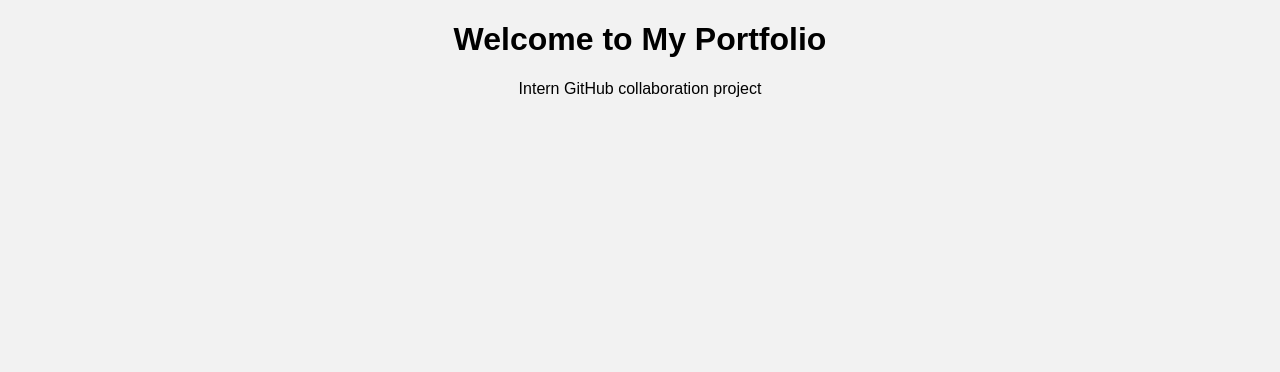
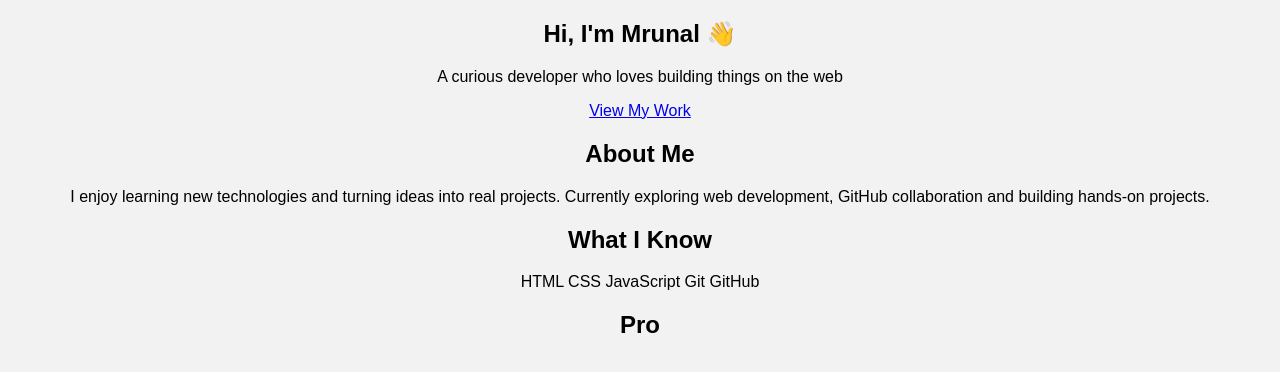
Before and after one commit to MrunalD20/MyFirstGitProject, a plain HTML site: page index.html in a window 1280 px wide. Drawn offline with Linux system fonts and the light colour scheme.

Commit message:
Create creative developer portfolio layout
Updated the portfolio HTML structure and added sections for hero, about, skills, and projects.

```diff
--- a/index.html
+++ b/index.html
@@ -1,13 +1,41 @@
 <!DOCTYPE html>
-<html>
+<html lang="en">
 <head>
-  <title>My Portfolio</title>
+  <meta charset="UTF-8">
+  <title>Mrunal | Portfolio</title>
   <link rel="stylesheet" href="style.css">
 </head>
 <body>
-  <h1>Welcome to My Portfolio</h1>
-  <p>Intern GitHub collaboration project</p>
 
-  <script src="script.js"></script>
-</body>
-</html>
+<!-- HERO -->
+<section class="hero">
+  <h1>Hi, I'm Mrunal 👋</h1>
+  <p>A curious developer who loves building things on the web</p>
+  <a href="#projects" class="btn">View My Work</a>
+</section>
+
+<!-- ABOUT -->
+<section class="about">
+  <h2>About Me</h2>
+  <p>
+    I enjoy learning new technologies and turning ideas into real projects.
+    Currently exploring web development, GitHub collaboration and building
+    hands-on projects.
+  </p>
+</section>
+
+<!-- SKILLS -->
+<section class="skills">
+  <h2>What I Know</h2>
+  <div class="skill-box">
+    <span>HTML</span>
+    <span>CSS</span>
+    <span>JavaScript</span>
+    <span>Git</span>
+    <span>GitHub</span>
+  </div>
+</section>
+
+<!-- PROJECTS -->
+<section class="projects" id="projects">
+  <h2>Pro
```
